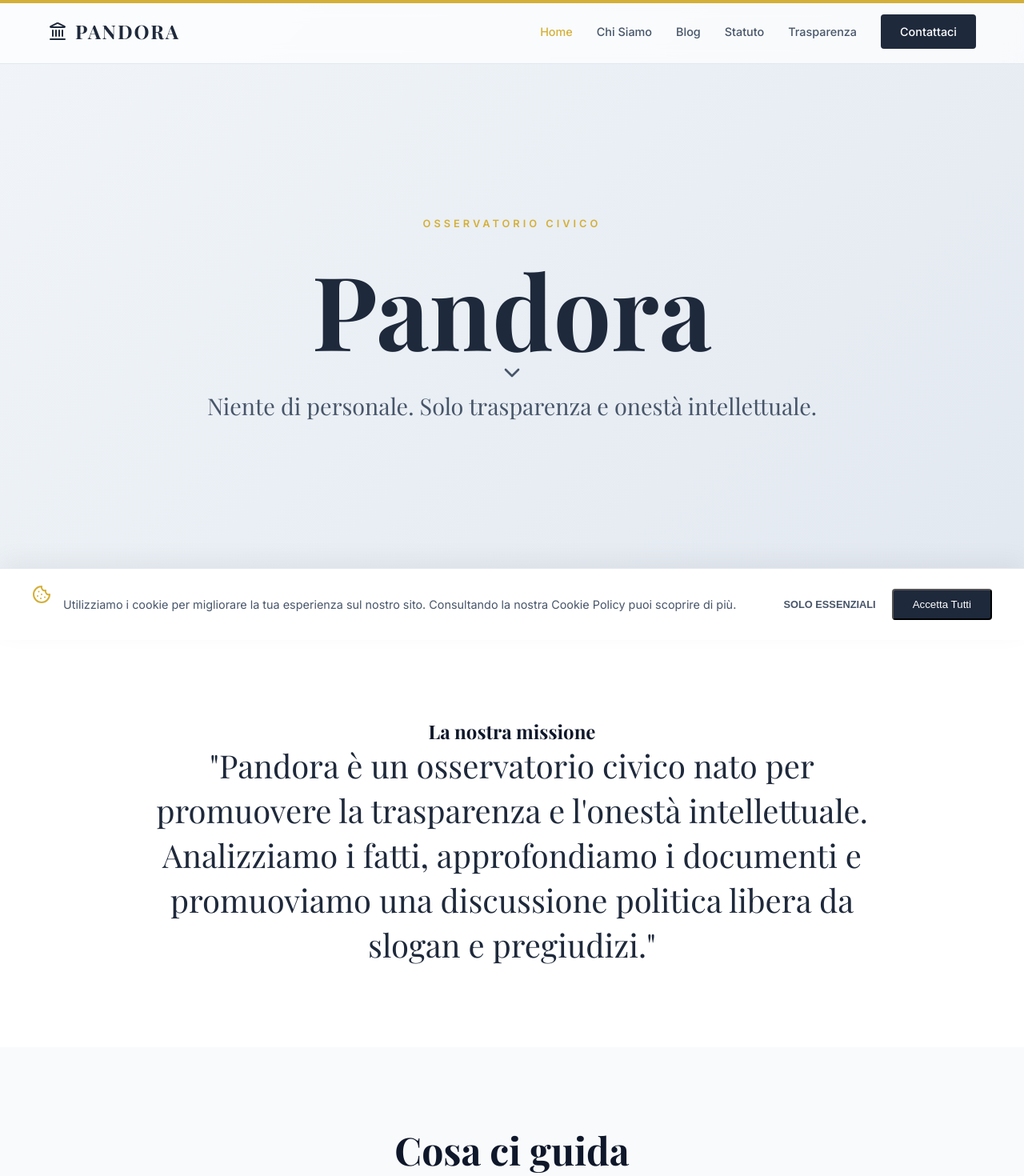
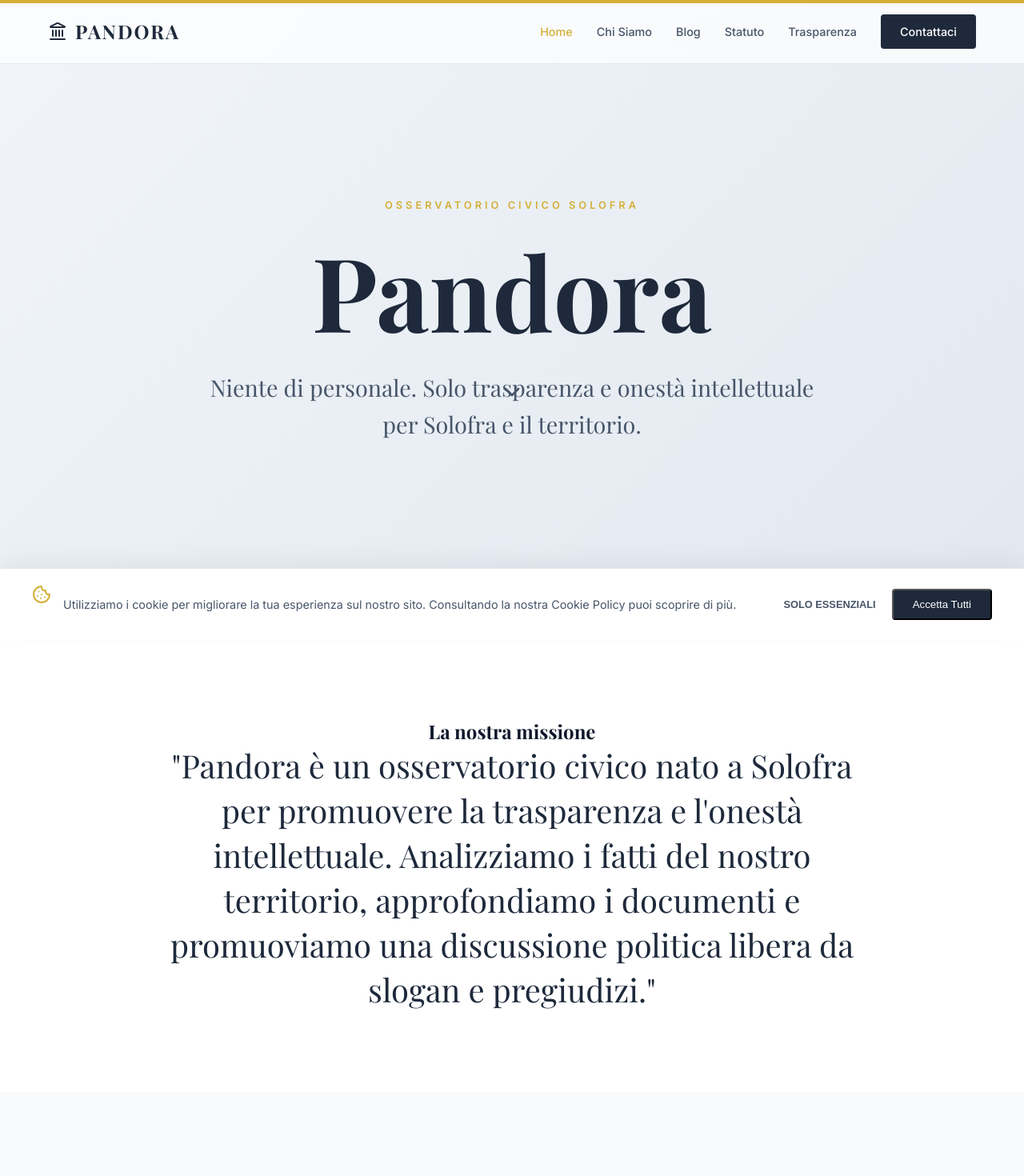
Before and after one commit to dxw391/pandora, a Next.js app: page / in a window 1280 px wide. Shown: the top 1470 px of the page at 80% size. Built offline with nearby package versions, Linux system fonts and the light colour scheme; a web font is replaced by a local one.

Commit message:
Aggironamento testi local

```diff
--- a/src/app/chi-siamo/page.tsx
+++ b/src/app/chi-siamo/page.tsx
@@ -15,7 +15,7 @@ export default function ChiSiamoPage() {
                     >
                         Chi Siamo
                     </motion.h1>
-                    <p className="subtitle">Un gruppo di cittadini uniti dall&apos;amore per la propria comunità e dalla voglia di chiarezza.</p>
+                    <p className="subtitle">Un gruppo di cittadini di Solofra uniti dall&apos;amore per la propria comunità e dalla voglia di chiarezza.</p>
                 </div>
             </section>
 
@@ -27,7 +27,7 @@ export default function ChiSiamoPage() {
                             Pandora nasce dall&apos;esigenza di superare la narrazione politica fatta di soli slogan. Sentivamo il bisogno di uno spazio dove i fatti potessero essere analizzati con freddezza e onestà intellettuale, lontano dalle passioni di parte che spesso offuscano il giudizio.
                         </p>
                         <p>
-                            Non siamo un partito, né siamo legati a correnti politiche. Siamo un osservatorio: guardiamo, studiamo, e riportiamo ciò che i documenti dicono.
+                            Non siamo un partito, né siamo legati a correnti politiche. Siamo un osservatorio radicato a Solofra: guardiamo, studiamo, e riportiamo ciò che i documenti dicono, partendo dalle sfide del nostro territorio per promuovere una visione civica più ampia.
                         </p>
                     </div>
                     <div className="about-stats-grid">
--- a/src/app/layout.tsx
+++ b/src/app/layout.tsx
@@ -14,8 +14,8 @@ const playfair = Playfair_Display({
 });
 
 export const metadata: Metadata = {
-  title: "Pandora — Osservatorio Civico",
-  description: "Osservatorio civico per la trasparenza e l'onestà intellettuale. Analizziamo i fatti, approfondiamo i documenti e promuoviamo una discussione politica libera da slogan e pregiudizi.",
+  title: "Pandora — Osservatorio Civico Solofra",
+  description: "Osservatorio civico per la trasparenza e l'onestà intellettuale a Solofra e nel territorio. Analizziamo i fatti, approfondiamo i documenti e promuoviamo una discussione politica libera da slogan e pregiudizi.",
 };
 
 export default function RootLayout({
--- a/src/app/page.tsx
+++ b/src/app/page.tsx
@@ -14,10 +14,10 @@ export default function HomePage() {
           transition={{ duration: 0.8 }}
           className="container hero-content"
         >
-          <span className="badge">Osservatorio Civico</span>
+          <span className="badge">Osservatorio Civico Solofra</span>
           <h1>Pandora</h1>
           <p className="hero-subtitle">
-            Niente di personale. Solo trasparenza e onestà intellettuale.
+            Niente di personale. Solo trasparenza e onestà intellettuale per Solofra e il territorio.
           </p>
           <motion.div
             initial={{ opacity: 0 }}
@@ -47,7 +47,7 @@ export default function HomePage() {
               transition={{ delay: 0.2 }}
               className="large-text"
             >
-              &quot;Pandora è un osservatorio civico nato per promuovere la trasparenza e l&apos;onestà intellettuale. Analizziamo i fatti, approfondiamo i documenti e promuoviamo una discussione politica libera da slogan e pregiudizi.&quot;
+              &quot;Pandora è un osservatorio civico nato a Solofra per promuovere la trasparenza e l&apos;onestà intellettuale. Analizziamo i fatti del nostro territorio, approfondiamo i documenti e promuoviamo una discussione politica libera da slogan e pregiudizi.&quot;
             </motion.p>
           </div>
         </div>
@@ -88,7 +88,7 @@ export default function HomePage() {
               <ul>
                 <li>
                   <ArrowRight size={16} />
-                  <span>Analisi dei fatti locali e nazionali</span>
+                  <span>Analisi dei fatti di Solofra e del territorio</span>
                 </li>
                 <li>
                   <ArrowRight size={16} />
--- a/src/components/MainLayout.tsx
+++ b/src/components/MainLayout.tsx
@@ -73,7 +73,7 @@ const MainLayout: React.FC<{ children: React.ReactNode }> = ({ children }) => {
                             <Landmark size={20} />
                             <span>PANDORA</span>
                         </div>
-                        <p>© 2026 Pandora Osservatorio Civico.</p>
+                        <p>© 2026 Pandora Osservatorio Civico Solofra.</p>
                         <div className="legal-footer-links">
                             <Link href="/privacy">Privacy Policy</Link>
                             <span> • </span>
```
Also changed, not shown: content/blog/pandora-il-manifesto-del-metodo.md (+1 -1 lines).
